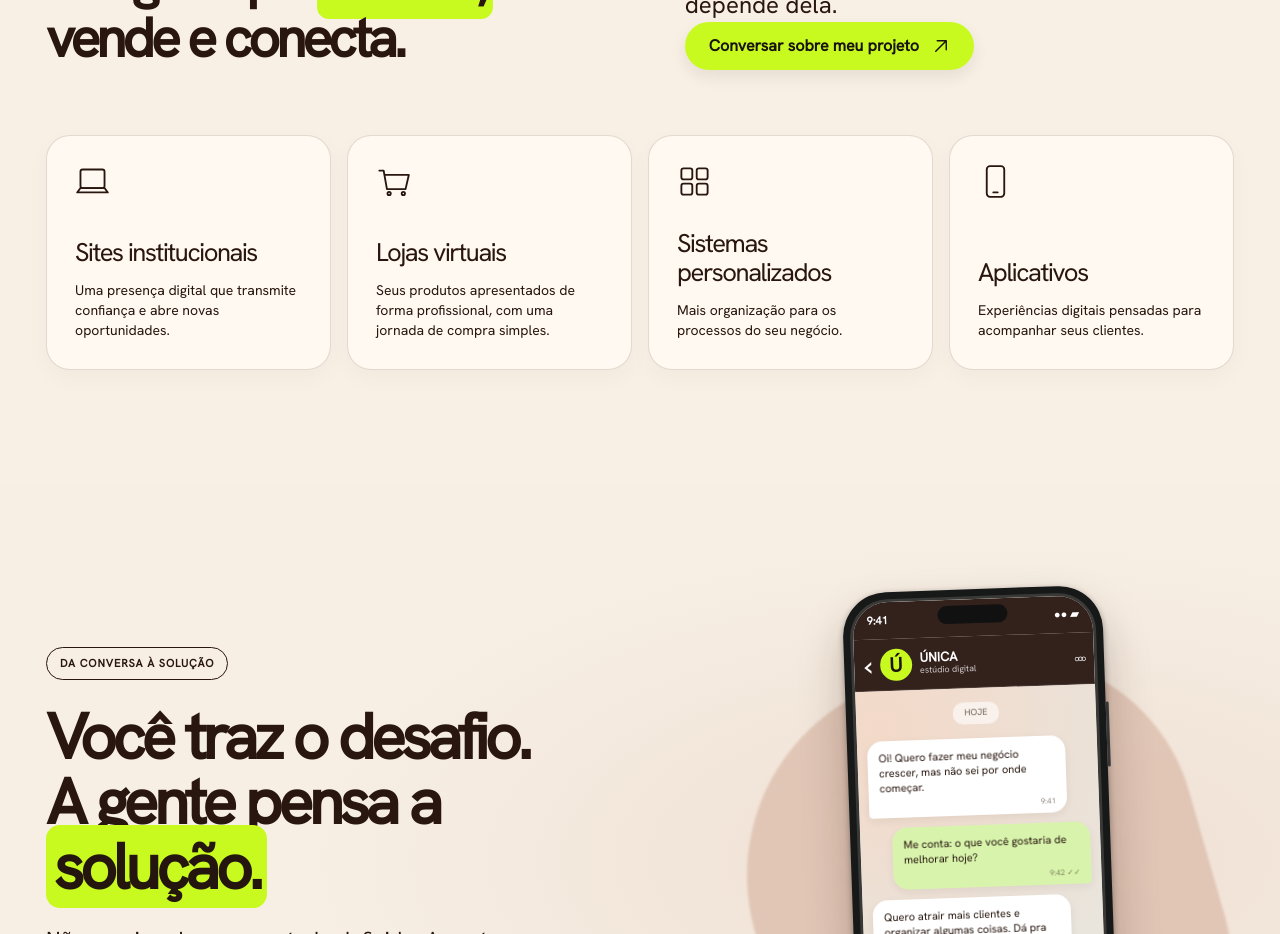
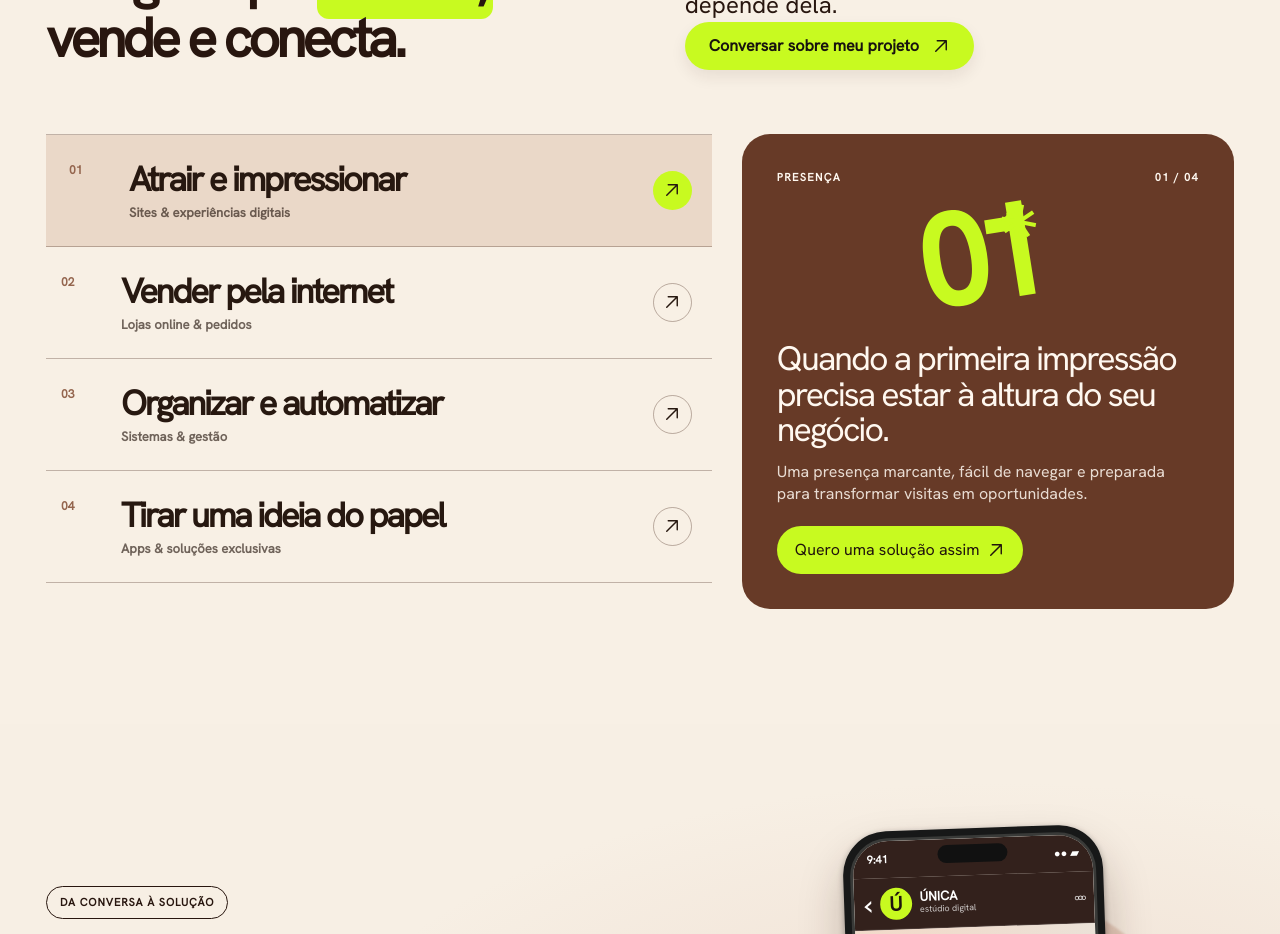
Before and after one commit to palomagl/unica, a React (Vite) app: page / in a window 1280 px wide. Shown: the part 1120-2054 px from the top of the page. Built offline with nearby package versions, Linux system fonts and the light colour scheme.

Commit message:
feat: mount interactive solutions explorer in place of four cards

```diff
--- a/src/App.tsx
+++ b/src/App.tsx
@@ -1,6 +1,7 @@
 import { useEffect, useRef, useState, type CSSProperties, type TouchEvent } from 'react'
 import { QUOTE_LINK } from './content'
 import { Conversation } from './components/Conversation'
+import { SolutionsShowcase } from './components/SolutionsShowcase'
 import { ArrowUpRight } from './components/InterfaceIcons'
 import './studio.css'
 
@@ -201,11 +202,7 @@ export default function App() {
             <div><span className="u-kicker">SOLUÇÕES SOB MEDIDA</span><h2 className="u-h2">O digital que <mark>resolve,</mark><br />vende e conecta.</h2></div>
             <div><p className="u-lead">Cada negócio tem um desafio diferente. A solução certa precisa ser bonita, fácil de usar e fazer sentido na rotina de quem depende dela.</p><a href={QUOTE_LINK} target="_blank" rel="noopener noreferrer" className="u-pill">Conversar sobre meu projeto <ArrowUpRight /></a></div>
           </div>
-          <div className="u-list-solutions u-reveal">
-            {services.map(s => <a href={QUOTE_LINK} target="_blank" rel="noopener noreferrer" className="u-sol" key={s.name}>
-              <Icon name={s.icon} /><div><h3>{s.name}</h3><p>{s.line}</p></div>
-            </a>)}
-          </div>
+          <SolutionsShowcase />
         </div>
       </section>
 
```
